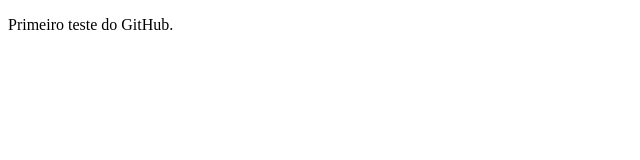
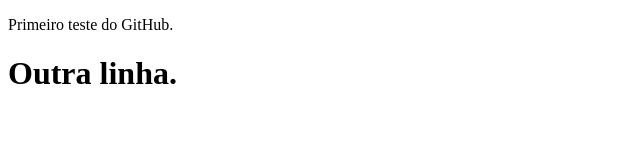
Before and after one commit to codingjonathan/app, a plain HTML site: page index.html in a window 1280 px wide. Shown: the whole page, without its empty margins (0-640 px from the left). Drawn offline with Linux system fonts and the light colour scheme.

Commit message:
Segunda  versão.

```diff
--- a/index.html
+++ b/index.html
@@ -8,5 +8,6 @@
 </head>
 <body>
     <p>Primeiro teste do GitHub.</p>
+    <h1>Outra linha.</h1>
 </body>
 </html>
```
